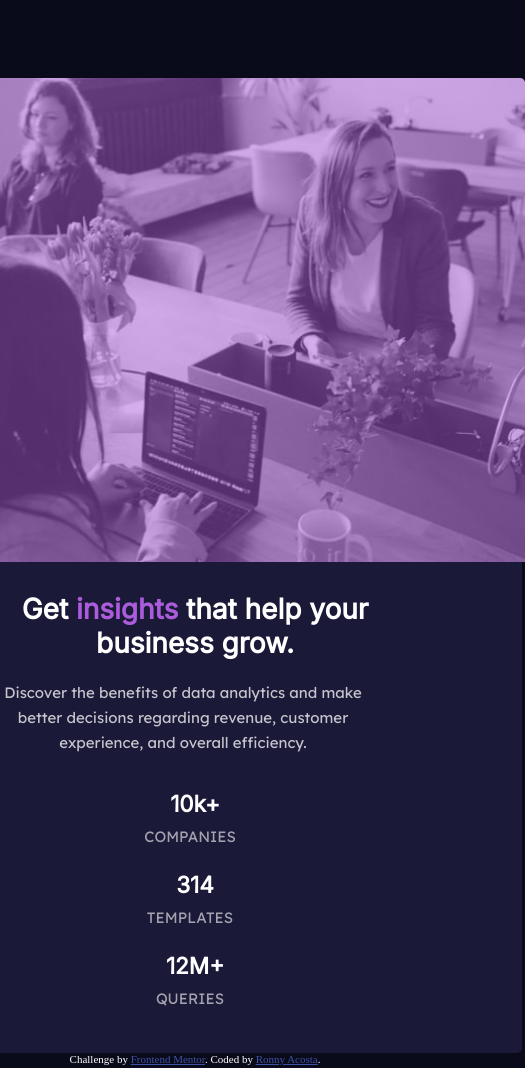
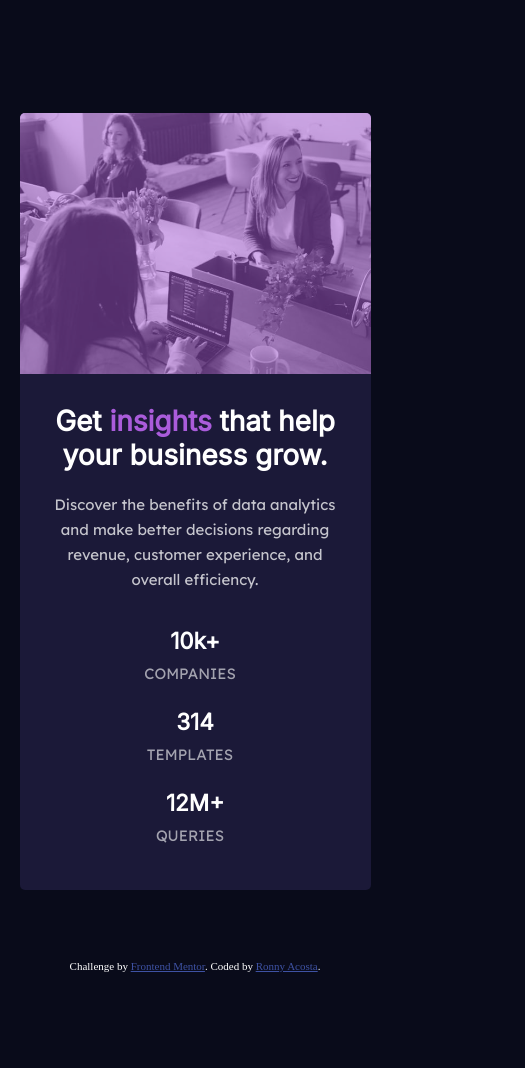
Before and after one commit to ronnyAcosta/stats-preview-card-component, a plain HTML site: page index.html in a window 390 px wide. Shown: the whole page, 525 px wide, since content can reach past the window. Drawn offline with Linux system fonts and the light colour scheme.

Commit message:
Add files via upload

```diff
--- a/styles.css
+++ b/styles.css
@@ -120,7 +120,6 @@ img{
     img{
         border-radius: 5px 5px 0px 0px;
         min-width: 100%;
-        max-width: none;
         min-height: 100%;
         max-height: none;
 
```
